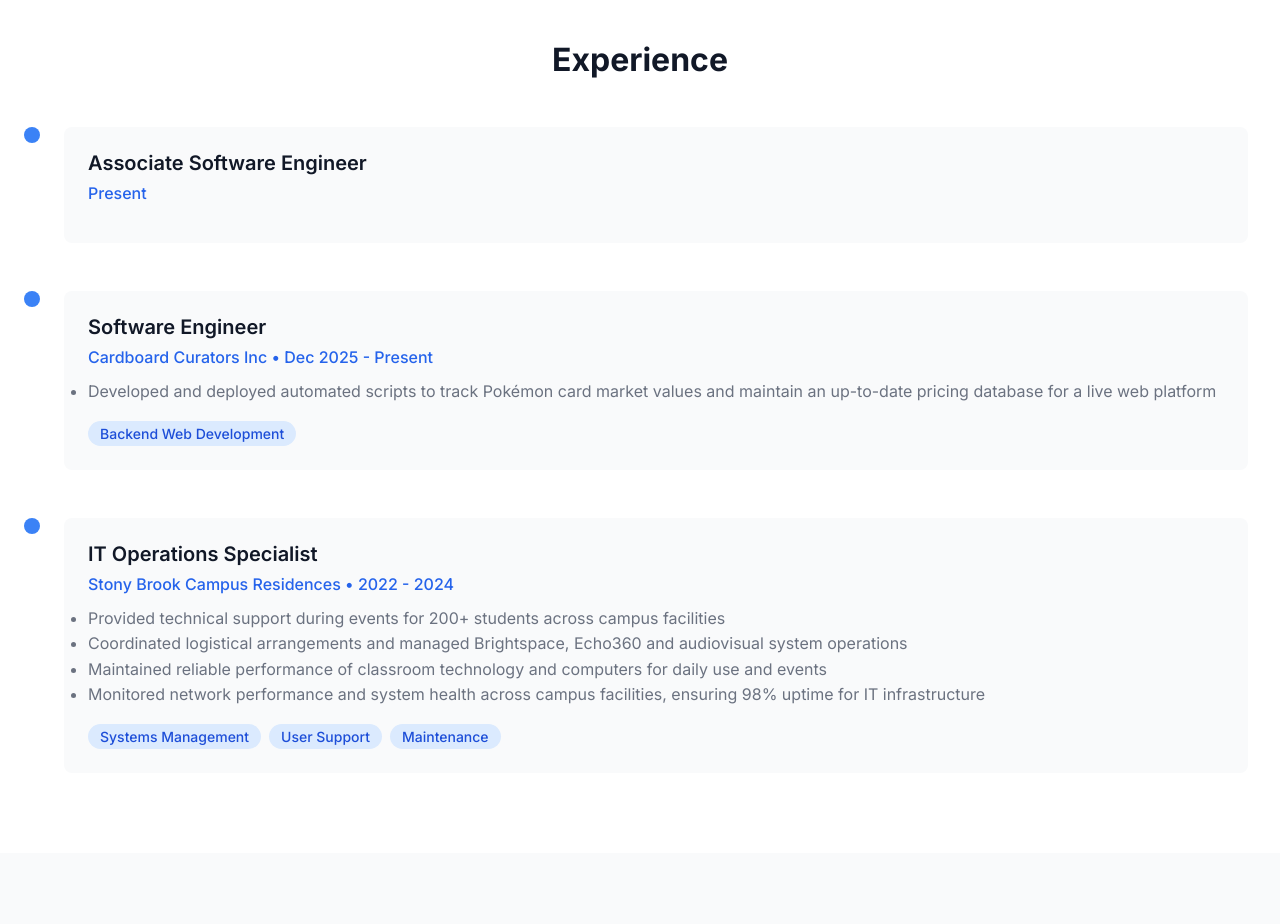
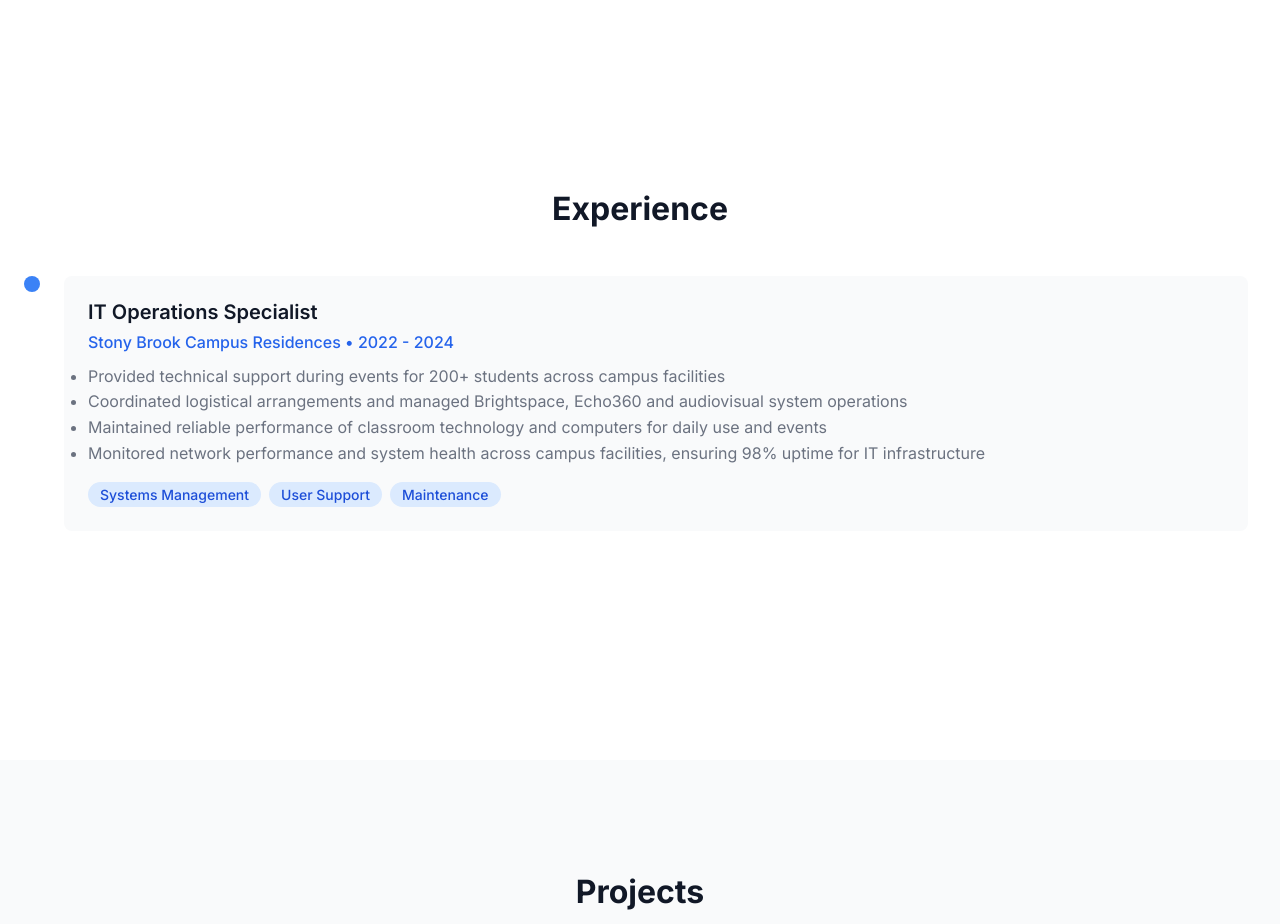
Before and after one commit to Edward-Chen03/personal-portfolio, a React (Vite) app in the folder portfolio/: page / in a window 1280 px wide. Shown: the part 840-1764 px from the top of the page. Built offline with nearby package versions, Linux system fonts and the light colour scheme.

Commit message:
Comment Fix

```diff
--- a/portfolio/src/App.jsx
+++ b/portfolio/src/App.jsx
@@ -140,7 +140,7 @@ function App() {
           <h2 className="section-title">Experience</h2>
           <div className="experience-timeline">
 
-             <div className="timeline-item blue">
+             {/* <div className="timeline-item blue">
               <div className="timeline-dot"></div>
               <div className="timeline-content">
                 <h2 className="job-title"> Associate Software Engineer</h2>
@@ -149,9 +149,9 @@ function App() {
                 </p>
                 <div className="job-tags"></div>
               </div>
-            </div>
+            </div>  */}
 
-            <div className="timeline-item blue">
+            {/* <div className="timeline-item blue">
               <div className="timeline-dot"></div>
               <div className="timeline-content">
                 <h2 className="job-title">Software Engineer</h2>
@@ -165,7 +165,7 @@ function App() {
                   <span className="tag blue">Backend Web Development</span>
                 </div>
               </div>
-            </div>
+            </div> */}
 
             <div className="timeline-item blue">
               <div className="timeline-dot"></div>
```
